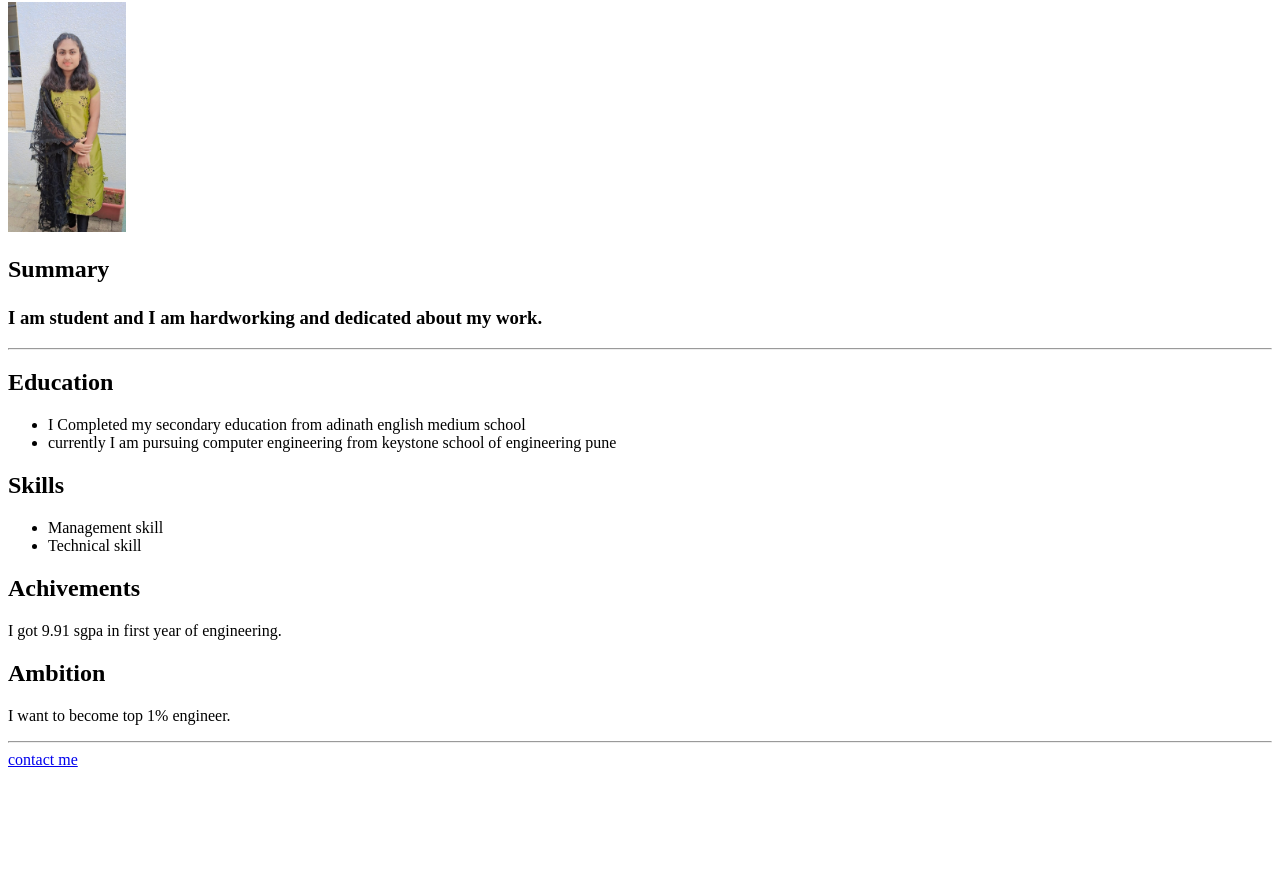
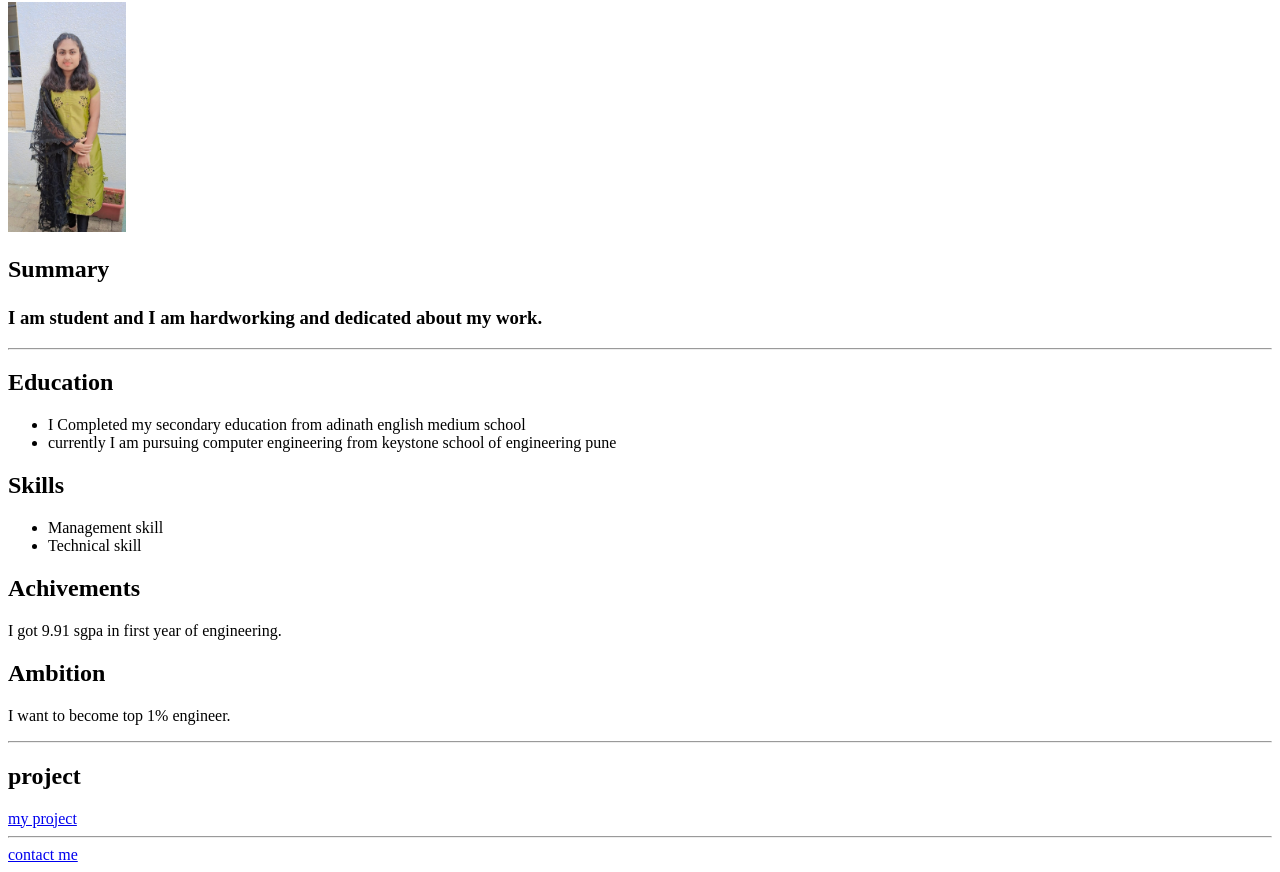
Before and after one commit to gaurideore18/my-resume, a plain HTML site: page index.html in a window 1280 px wide. Shown: the part 78-950 px from the top of the page. Before the commit the page ends 855 px from the top, so only its background shows below. Drawn offline with Linux system fonts and the light colour scheme.

Commit message:
Update index.html

```diff
--- a/index.html
+++ b/index.html
@@ -28,6 +28,9 @@
 <h2>Ambition</h2>
 <p>I want to become top 1% engineer.</p>
 <hr />
+<h2>project</h2>
+    <a href="./project.html">my project</a>
+<hr />
 <a href="./contact.html">contact me</a>
 
 </body>
```
